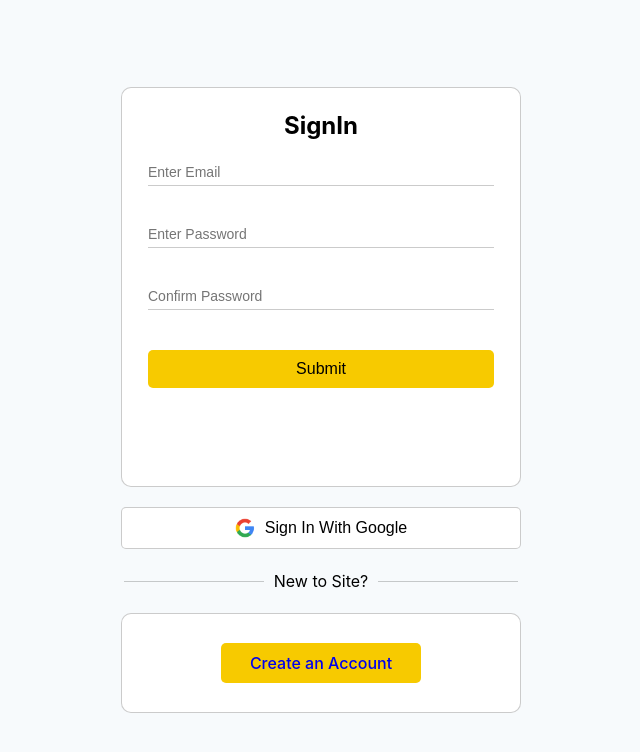
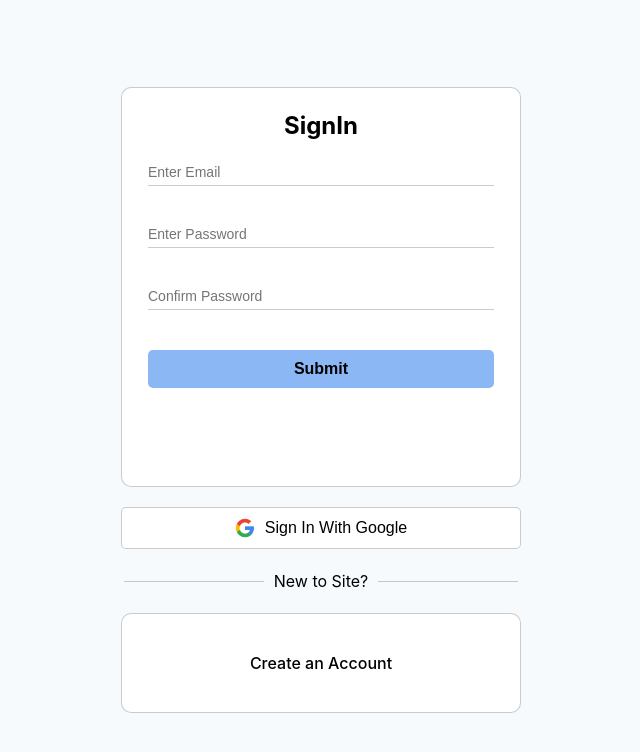
Before and after one commit to SandipGyawali/ECOMMERCE, a React (Vite) app in the folder client/: page /signin in a window 1280 px wide. Shown: the top 752 px of the page, without its empty margins (319-959 px from the left). Built offline with nearby package versions, Linux system fonts and the light colour scheme.

Commit message:
changed the signup page theme to matching logo color

```diff
--- a/client/src/index.css
+++ b/client/src/index.css
@@ -12,13 +12,12 @@
   --background-color: #f7fafc;
   --overlay-background-color: #00000085;
   --color: #fff;
-  --logo-color: rgb(140, 183, 245);
+  --logo-color: #8cb7f5;
   --logo-color-light: #8cb8f5e0;
 
   /* border color */
   --border-color: #33333341;
   --error-color: #c40000;
-  --button-color: #f7ca00;
   --border-color-2: rgb(140, 183, 245);
 
   /* border radius */
--- a/client/src/styles/signIn.module.css
+++ b/client/src/styles/signIn.module.css
@@ -45,20 +45,20 @@
 
 /* submit button */
 .submitBtn {
-  background-color: var(--button-color);
+  background-color: var(--logo-color);
+  font-weight: 600;
   outline: none;
   border: none;
   border-radius: var(--border-radius-light);
   padding: 10px;
   font-size: 16px;
   cursor: pointer;
-  font-weight: 500;
 }
 
 /* submit button, redirect btn hover effect*/
 .submitBtn:hover,
 .redirectWrapper a:hover {
-  background-color: #f7ca00af;
+  background-color: var(--logo-color-light);
   transition: 0.3s ease;
 }
 
@@ -81,7 +81,7 @@
 }
 
 .submitGoogle:hover {
-  border-color: #f7ca00af;
+  border-color: var(--button-color);
   transition: 0.3s ease;
 }
 
@@ -124,6 +124,7 @@
 .redirectWrapper a {
   background-color: var(--button-color);
   border-radius: var(--border-radius-light);
+  color: #000;
   width: 200px;
   height: 40px;
   text-align: center;
```
